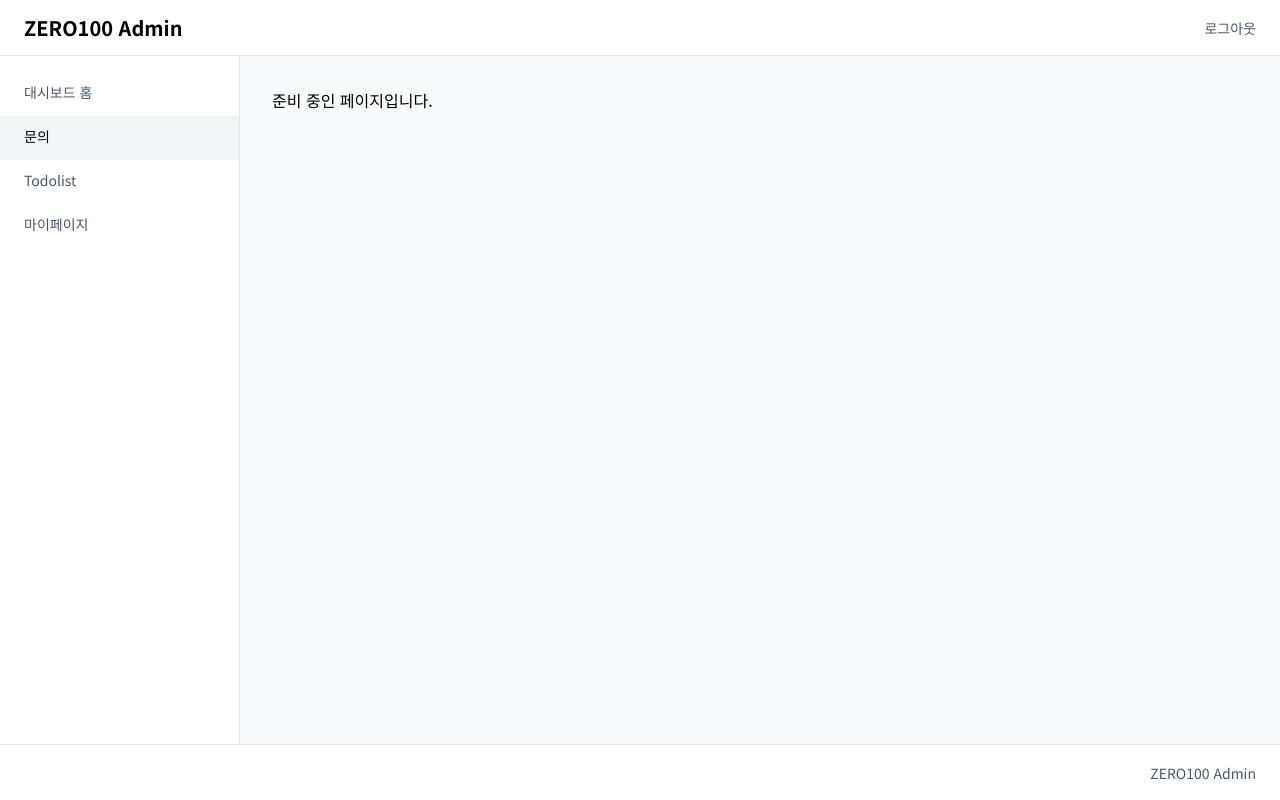
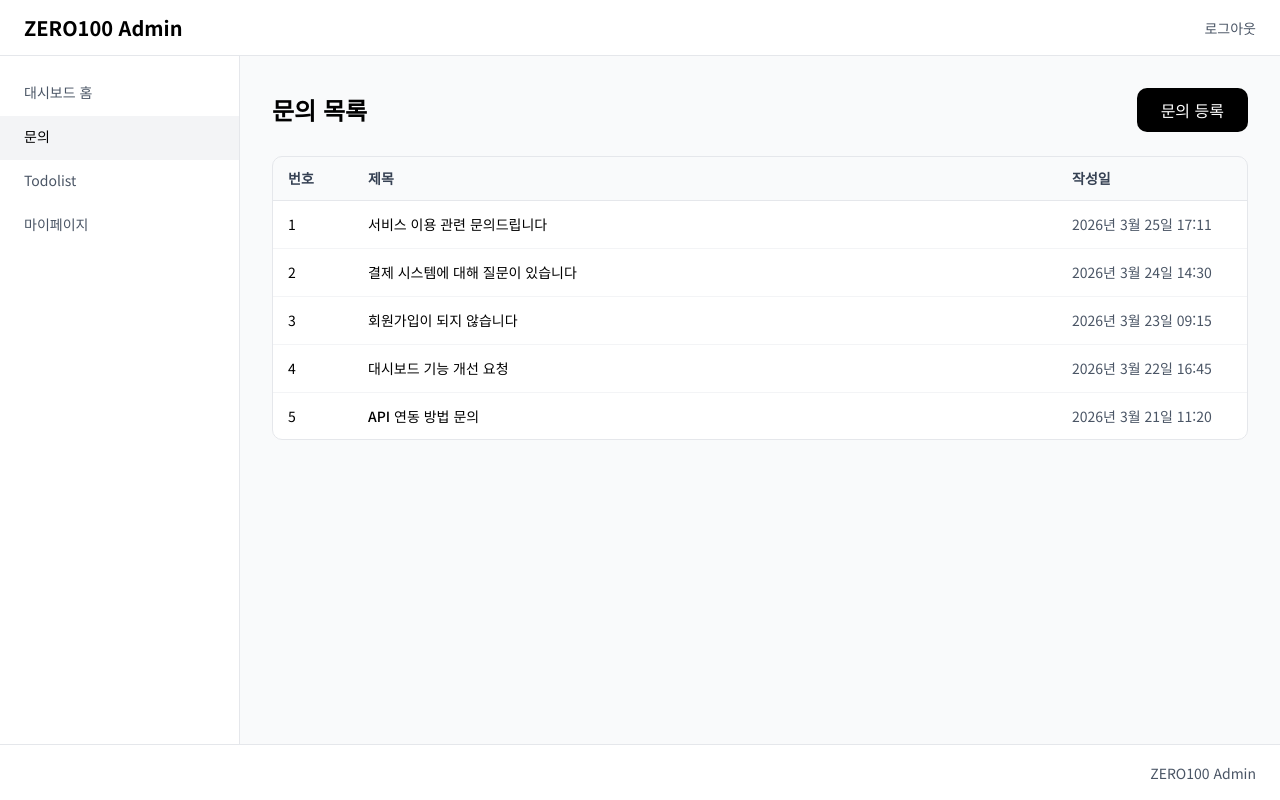
Before and after one commit to Leets-Official/8th-FE-Zero100, a React (Vite) app: page /dashboard/inquiry in a window 1280 px wide. Built offline with nearby package versions, Linux system fonts and the light colour scheme.

Commit message:
feat: 문의 목록 페이지 UI 구현

```diff
--- a/src/App.jsx
+++ b/src/App.jsx
@@ -7,6 +7,7 @@ import HomePage from './pages/todo/HomePage';
 import CompletedPage from './pages/todo/CompletedPage';
 import LoginPage from './pages/auth/LoginPage';
 import SignupPage from './pages/auth/SignupPage';
+import InquiryListPage from './pages/inquiry/InquiryListPage';
 import { ROUTES } from './constants/routes';
 
 const loadTasks = () => {
@@ -74,6 +75,7 @@ function App() {
       <Route path={ROUTES.DASHBOARD} element={<DashboardLayout />}>
         <Route index element={<DashboardHomePage />} />
         <Route path={ROUTES.DASHBOARD_COMPONENTS} element={<ComponentsPage />} />
+        <Route path={ROUTES.INQUIRY} element={<InquiryListPage />} />
         <Route path="*" element={<p>준비 중인 페이지입니다.</p>} />
       </Route>
       <Route path={ROUTES.ROOT} element={<Navigate to={ROUTES.DASHBOARD} replace />} />
--- /dev/null
+++ b/src/components/inquiry/InquiryTable.jsx
@@ -0,0 +1,42 @@
+import { Link } from 'react-router-dom';
+import { getInquiryDetailPath } from '../../constants/routes';
+
+function InquiryTable(props) {
+  return (
+    <div className="overflow-hidden rounded-[10px] bg-white outline -outline-offset-1 outline-gray-200">
+      <table className="w-full table-fixed text-left text-sm leading-5">
+        <thead className="bg-gray-50 text-gray-700">
+          <tr className="h-11 border-b border-gray-200">
+            <th scope="col" className="w-20 px-4 font-bold">
+              번호
+            </th>
+            <th scope="col" className="px-4 font-bold">
+              제목
+            </th>
+            <th scope="col" className="w-48 px-4 font-bold">
+              작성일
+            </th>
+          </tr>
+        </thead>
+        <tbody>
+          {props.inquiries.map((inquiry) => (
+            <tr key={inquiry.id} className="h-12 border-b border-gray-100 last:border-b-0">
+              <td className="px-4 text-black">{inquiry.id}</td>
+              <td className="px-4">
+                <Link
+                  to={getInquiryDetailPath(inquiry.id)}
+                  className="block truncate font-medium text-black hover:underline"
+                >
+                  {inquiry.title}
+                </Link>
+              </td>
+              <td className="px-4 text-gray-600">{inquiry.createdAt}</td>
+            </tr>
+          ))}
+        </tbody>
+      </table>
+    </div>
+  );
+}
+
+export default InquiryTable;
--- /dev/null
+++ b/src/pages/inquiry/InquiryListPage.jsx
@@ -0,0 +1,21 @@
+import { useNavigate } from 'react-router-dom';
+import Button from '../../components/dashboard/Button';
+import InquiryTable from '../../components/inquiry/InquiryTable';
+import { ROUTES } from '../../constants/routes';
+import { MOCK_INQUIRIES } from '../../mocks/inquiries';
+
+function InquiryListPage() {
+  const navigate = useNavigate();
+
+  return (
+    <div className="flex flex-col gap-6">
+      <div className="flex items-center justify-between">
+        <h1 className="text-2xl leading-8 font-bold text-black">문의 목록</h1>
+        <Button onClick={() => navigate(ROUTES.INQUIRY_NEW)}>문의 등록</Button>
+      </div>
+      <InquiryTable inquiries={MOCK_INQUIRIES} />
+    </div>
+  );
+}
+
+export default InquiryListPage;
```
